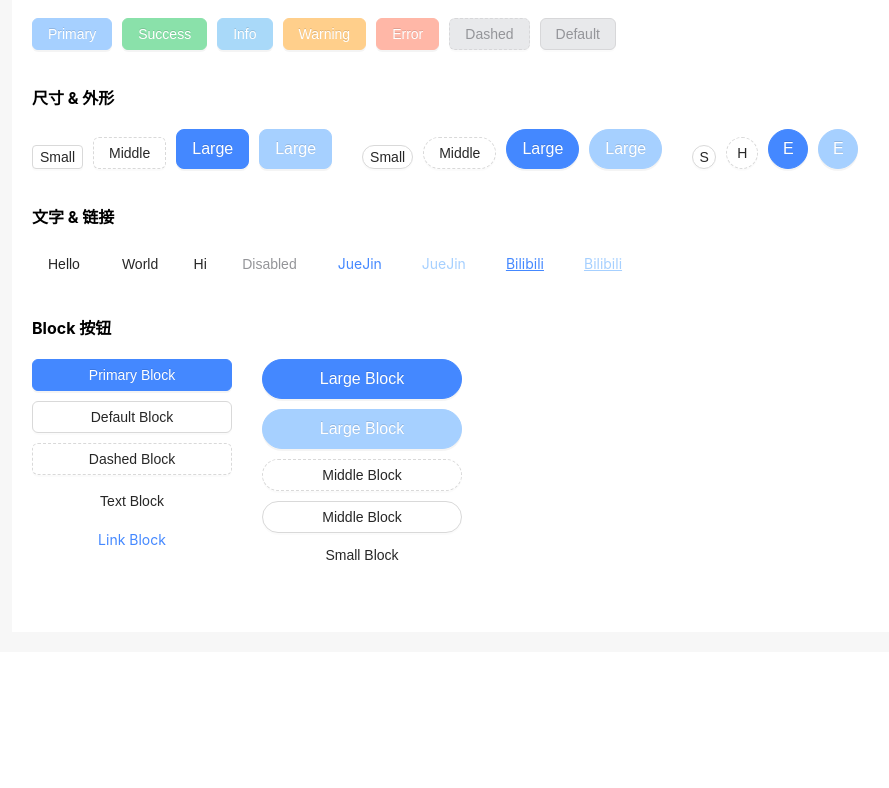
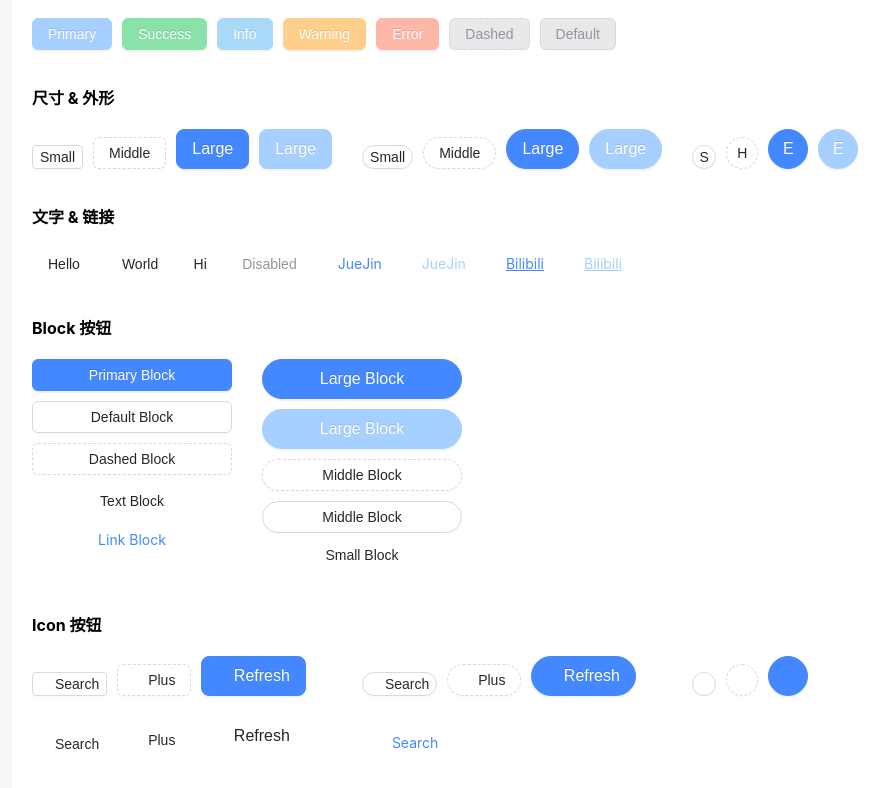
Before and after one commit to OneLeal/React18-Demo, a React (Create React App) app: page /button in a window 1280 px wide. Shown: the part 248-1036 px from the top of the page, without its empty margins (8-897 px from the left). Before the commit the page ends 900 px from the top, so only its background shows below. Built offline with nearby package versions, Linux system fonts and the light colour scheme; a web font is replaced by a local one.

Commit message:
fix: add Icon to Button

```diff
--- a/src/components/Button/index.tsx
+++ b/src/components/Button/index.tsx
@@ -1,4 +1,5 @@
 import React, { useEffect, useMemo, useState } from "react";
+import MyIcon from "../Icon";
 import classNames from "classnames";
 import {
   ButtonProps,
@@ -19,7 +20,6 @@ function getLoadingConfig(loading: ButtonProps["loading"]): LoadingConfigType {
   return { loading: !!loading, delay: 0 };
 }
 
-// TODO: finish Icon & className
 const MyButton: React.FC<ButtonProps> = ({
   size = "middle",
   type = "default",
@@ -41,6 +41,7 @@ const MyButton: React.FC<ButtonProps> = ({
     `my-btn-size-${size}`,
     `my-btn-shape-${shape}`,
     {
+      "my-btn-span": !!icon,
       "my-btn-block": block,
       "my-btn-link-disabled": disabled && type === "link",
       "my-btn-link-underline": underline && type === "link",
@@ -98,7 +99,8 @@ const MyButton: React.FC<ButtonProps> = ({
         target={resetProps.target || "_blank"}
         onClick={handleClick}
       >
-        {children}
+        {icon && <MyIcon icon={icon} />}
+        {children && <span>{children}</span>}
       </a>
     );
   }
@@ -111,7 +113,8 @@ const MyButton: React.FC<ButtonProps> = ({
       disabled={disabled}
       onClick={handleClick}
     >
-      {children}
+      {icon && <MyIcon icon={icon} />}
+      {children && <span>{children}</span>}
     </button>
   );
 };
--- a/src/components/Button/style.scss
+++ b/src/components/Button/style.scss
@@ -13,6 +13,10 @@ $btn-text-color: rgba(0, 0, 0, 0.85);
     padding: $padding;
     font-size: $font;
     border-radius: $radius;
+
+    .my-icon {
+        font-size: $font;
+    }
 }
 
 @mixin config-color($color, $borderColor, $backgroundColor) {
@@ -193,3 +197,9 @@ $btn-text-color: rgba(0, 0, 0, 0.85);
 .my-btn-block {
     width: 100%;
 }
+
+.my-btn-span {
+    span {
+        margin-left: 4px;
+    }
+}
--- a/src/pages/testButton/index.tsx
+++ b/src/pages/testButton/index.tsx
@@ -1,5 +1,6 @@
 import React from "react";
 import MyButton from "../../components/Button";
+import { Button } from "antd";
 import "./style.scss";
 
 // 基础组件 Button 测试页面
@@ -181,9 +182,159 @@ const TestButton = () => {
           </div>
         </div>
 
-        {/* TODO: Icon & Loading 效果 */}
-        <div className="btn-group-wrap"></div>
+        <div className="btn-group-wrap">
+          <p>Icon 按钮</p>
 
+          <div className="btn-group-icon">
+            <div className="btn-group-content">
+              <MyButton
+                size="small"
+                icon="icon-search"
+                onClick={() => {
+                  console.log("search...");
+                }}
+              >
+                Search
+              </MyButton>
+
+              <MyButton
+                type="dashed"
+                icon="icon-plus"
+                onClick={() => {
+                  console.log("plus...");
+                }}
+              >
+                Plus
+              </MyButton>
+
+              <MyButton
+                size="large"
+                type="primary"
+                icon="icon-refresh"
+                onClick={() => {
+                  console.log("refresh...");
+                }}
+              >
+                Refresh
+              </MyButton>
+            </div>
+
+            <div className="btn-group-content">
+              <MyButton
+                size="small"
+                icon="icon-search"
+                shape="round"
+                onClick={() => {
+                  console.log("search...");
+                }}
+              >
+                Search
+              </MyButton>
+
+              <MyButton
+                type="dashed"
+                shape="round"
+                icon="icon-plus"
+                onClick={() => {
+                  console.log("plus...");
+                }}
+              >
+                Plus
+              </MyButton>
+
+              <MyButton
+                size="large"
+                type="primary"
+                shape="round"
+                icon="icon-refresh"
+                onClick={() => {
+                  console.log("refresh...");
+                }}
+              >
+                Refresh
+              </MyButton>
+            </div>
+
+            <div className="btn-group-content">
+              <MyButton
+                size="small"
+                icon="icon-search"
+                shape="circle"
+                onClick={() => {
+                  console.log("search...");
+                }}
+              />
+
+              <MyButton
+                type="dashed"
+                shape="circle"
+                icon="icon-plus"
+                onClick={() => {
+                  console.log("plus...");
+                }}
+              />
+
+              <MyButton
+                size="large"
+                type="primary"
+                shape="circle"
+                icon="icon-refresh"
+                onClick={() => {
+                  console.log("refresh...");
+                }}
+              />
+            </div>
+          </div>
+
+          <div className="btn-group-icon">
+            <div className="btn-group-content">
+              <MyButton
+                type="text"
+                size="small"
+                icon="icon-search"
+                onClick={() => {
+                  console.log("search...");
+                }}
+              >
+                Search
+              </MyButton>
+
+              <MyButton
+                type="text"
+                size="middle"
+                icon="icon-plus"
+                onClick={() => {
+                  console.log("plus...");
+                }}
+              >
+                Plus
+              </MyButton>
+
+              <MyButton
+                type="text"
+                size="large"
+                icon="icon-refresh"
+                onClick={() => {
+                  console.log("refresh...");
+                }}
+              >
+                Refresh
+              </MyButton>
+            </div>
+
+            <div className="btn-group-content">
+              <MyButton
+                type="link"
+                icon="icon-search"
+                onClick={() => {
+                  console.log("search...");
+                }}
+              >
+                Search
+              </MyButton>
+            </div>
+          </div>
+        </div>
         {/* TODO: Custom Style */}
         <div className="btn-group-wrap"></div>
       </div>
--- a/src/pages/testButton/style.scss
+++ b/src/pages/testButton/style.scss
@@ -37,4 +37,18 @@
             margin-right: 30px;
         }
     }
+
+    .btn-group-icon {
+        display: flex;
+
+        .btn-group-content {
+            width: 300px;
+            display: flex;
+            align-items: flex-end;
+        }
+
+        .btn-group-content:not(:last-of-type) {
+            margin-right: 30px;
+        }
+    }
 }
```
